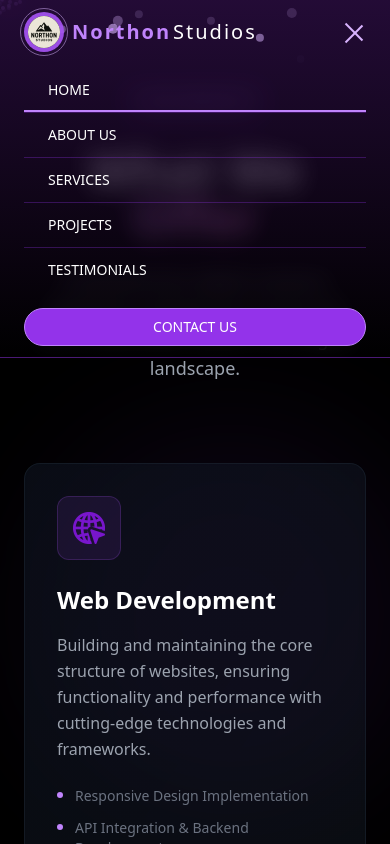
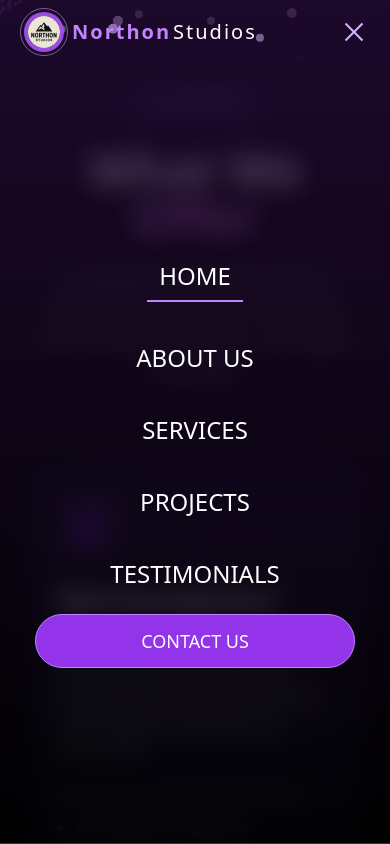
Before and after one commit to akielkucki/northonstudios, a Next.js app in the folder JR-STUDIOS/: page /services in a window 390 px wide. Both pictures are taken after a click on the button 354 px from the left and 32 px from the top of the page. Shown: the top 844 px of the page. Built offline with nearby package versions, Linux system fonts and the light colour scheme.

Commit message:
Enhance NavBar: add mobile menu with animations, prevent body scroll on expansion, and improve responsiveness with motion effects.

```diff
--- a/JR-STUDIOS/src/components/NavBar.jsx
+++ b/JR-STUDIOS/src/components/NavBar.jsx
@@ -1,6 +1,6 @@
 "use client";
 import React, { useState, useEffect } from 'react';
-import { motion } from 'framer-motion';
+import { motion, AnimatePresence } from 'framer-motion';
 import { Particles } from "@/components/magicui/particles";
 import Image from "next/image";
 import {brand} from "@/lib/vars";
@@ -12,6 +12,7 @@ const FuturisticNavbar = () => {
     const [scrollPosition, setScrollPosition] = useState(0);
     const [isExpanded, setIsExpanded] = useState(false);
     const route = usePathname()
+
     useEffect(() => {
         const handleScroll = () => {
             setScrollPosition(window.scrollY);
@@ -22,6 +23,19 @@ const FuturisticNavbar = () => {
             window.removeEventListener('scroll', handleScroll);
         };
     }, []);
+
+    // Prevent body scroll when mobile menu is open
+    useEffect(() => {
+        if (isExpanded) {
+            document.body.style.overflow = 'hidden';
+        } else {
+            document.body.style.overflow = 'unset';
+        }
+
+        return () => {
+            document.body.style.overflow = 'unset';
+        };
+    }, [isExpanded]);
 
     const navItems = [
         { id: 'HOME', label: 'HOME' },
@@ -41,13 +55,84 @@ const FuturisticNavbar = () => {
         }
     };
 
+    const mobileMenuVariants = {
+        closed: {
+            opacity: 0,
+            height: 0,
+            transition: {
+                duration: 0.3,
+                ease: "easeInOut",
+                when: "afterChildren"
+            }
+        },
+        open: {
+            opacity: 1,
+            height: "calc(100vh - 60px)",
+            transition: {
+                duration: 0.3,
+                ease: "easeInOut",
+                when: "beforeChildren",
+                staggerChildren: 0.1
+            }
+        }
+    };
+
+    const mobileItemVariants = {
+        closed: {
+            opacity: 0,
+            x: -20,
+            transition: {
+                duration: 0.2
+            }
+        },
+        open: {
+            opacity: 1,
+            x: 0,
+            transition: {
+                duration: 0.3
+            }
+        }
+    };
+
+    const handleNavClick = (item) => {
+        setActiveNav(item.id);
+        setIsExpanded(false);
+
+        if (route !== "/") {
+            // Navigate to home with hash
+            window.location.href = `/#${String(item.id).toLowerCase()}`;
+        } else {
+            // On home page, scroll smoothly
+            const el = document.getElementById(String(item.id).toLowerCase());
+            if (el) {
+                el.scrollIntoView({ behavior: "smooth", block: "start" });
+            }
+        }
+    };
+
+
     return (
         <header className="fixed w-full top-0 z-50">
-            {/* Backdrop Layer */}
-            <div className="absolute inset-0 backdrop-blur-md bg-black/70 border-b border-purple-600/50 z-0"></div>
+            {/* Backdrop Layer - Animated for mobile */}
+            <motion.div
+                className="absolute inset-0 backdrop-blur-md bg-black/70 border-b border-purple-600/50 z-0"
+                initial={false}
+                animate={{
+                    height: isExpanded ? '100vh' : 'auto',
+                }}
+                transition={{ duration: 0.3, ease: "easeInOut" }}
+            />
 
             {/* Glow Effect */}
-            <div className="absolute inset-0 bg-gradient-to-b from-purple-900/40 to-transparent z-0"></div>
+            <motion.div
+                className="absolute top-0 left-0 right-0 h-32 bg-gradient-to-b from-purple-900/40 to-transparent z-0"
+                initial={false}
+                animate={{
+                    opacity: isExpanded ? 0.8 : 0.4,
+                    height: isExpanded ? '100vh' : '8rem',
+                }}
+                transition={{ duration: 0.3 }}
+            />
 
             {/* Particle Effects */}
             <Particles
@@ -60,9 +145,10 @@ const FuturisticNavbar = () => {
             />
 
             {/* Main Navbar Content */}
-            <div className="relative flex flex-col md:flex-row items-center justify-between px-6 py-3 z-10">
+            <div className="relative z-10">
+                {/* Top Bar - Always visible */}
+                <div className="flex items-center justify-between px-6 py-3">
                     {/* Logo Area */}
-                <div className="flex items-center justify-between w-full md:w-auto">
                     <motion.div
                         initial={{ opacity: 0, x: -20 }}
                         animate={{ opacity: 1, x: 0 }}
@@ -84,44 +170,25 @@ const FuturisticNavbar = () => {
                         </h2>
                     </motion.div>
 
-                    {/* Mobile Hamburger */}
-                    <motion.button
-                        whileTap={{ scale: 0.95 }}
-                        onClick={() => setIsExpanded(!isExpanded)}
-                        className="md:hidden text-white relative"
-                    >
-                        <div className={`w-6 h-0.5 bg-purple-300 mb-1 transition-all ${isExpanded ? 'rotate-45 translate-y-1.5' : ''}`}></div>
-                        <div className={`w-6 h-0.5 bg-purple-300 mb-1 transition-all ${isExpanded ? 'opacity-0' : ''}`}></div>
-                        <div className={`w-6 h-0.5 bg-purple-300 transition-all ${isExpanded ? '-rotate-45 -translate-y-1' : ''}`}></div>
-                    </motion.button>
-                </div>
-
-                {/* Nav Links - Futuristic Horizontal Navigation for Desktop */}
-                <div className={`md:flex ${isExpanded ? 'flex' : 'hidden'} flex-col md:flex-row items-center w-full md:w-auto mt-4 md:mt-0 transition-all duration-300`}>
-                    <nav className="relative flex flex-col md:flex-row md:items-center md:bg-black/70 md:backdrop-blur-sm md:rounded-full md:border md:border-purple-500/50 md:px-3 md:py-1 w-full md:w-auto">
+                    {/* Desktop Navigation */}
+                    <div className="hidden md:flex items-center">
+                        <nav className="relative flex items-center bg-black/70 backdrop-blur-sm rounded-full border border-purple-500/50 px-3 py-1">
                             {navItems.map((item, index) => {
                                 if (route.length > 1) return <Link
                                     key={item.id}
-                                className={`relative cursor-pointer text-white font-normal text-sm py-3 md:py-2 px-6 md:px-4 transition-all duration-300 ease-in ${
+                                    className={`relative cursor-pointer text-white font-normal text-sm py-2 px-4 transition-all duration-300 ease-in ${
                                         activeNav === item.id
                                             ? 'text-purple-300 font-medium'
                                             : 'text-white hover:text-white'
-                                } ${index !== navItems.length - 1 ? 'border-b md:border-b-0 border-purple-600/30' : ''}`}
+                                    }`}
                                     onMouseOver={() => setActiveNav(item.id)}
                                     href={`/#${item.id}`}
                                 >
                                     {item.label}
                                     {activeNav === item.id && (
                                         <motion.div
-                                        layoutId="activeIndicator"
-                                        className="absolute bottom-0 left-0 h-0.5 bg-purple-400 w-full md:hidden"
-                                        transition={{ type: "spring", duration: 0.5 }}
-                                    />
-                                )}
-                                {activeNav === item.id && (
-                                    <motion.div
                                             layoutId="activeDot"
-                                        className="absolute -bottom-0.5 left-1/2 transform -translate-x-1/2 h-1.5 w-1.5 bg-purple-300 rounded-full hidden md:block"
+                                            className="absolute -bottom-0.5 left-1/2 transform -translate-x-1/2 h-1.5 w-1.5 bg-purple-300 rounded-full"
                                             transition={{ type: "spring", duration: 0.5 }}
                                         />
                                     )}
@@ -131,11 +198,11 @@ const FuturisticNavbar = () => {
                                     variants={glowVariants}
                                     initial="initial"
                                     whileHover="hover"
-                                className={`relative cursor-pointer text-white font-normal text-sm py-3 md:py-2 px-6 md:px-4 transition-all duration-300 ease-in ${
+                                    className={`relative cursor-pointer text-white font-normal text-sm py-2 px-4 transition-all duration-300 ease-in ${
                                         activeNav === item.id
                                             ? 'text-purple-300 font-medium'
                                             : 'text-white hover:text-white'
-                                } ${index !== navItems.length - 1 ? 'border-b md:border-b-0 border-purple-600/30' : ''}`}
+                                    }`}
                                     onMouseOver={() => setActiveNav(item.id)}
                                     onClick={() => {
                                         document.getElementById(item.id.toLowerCase())?.scrollIntoView({ behavior: 'smooth' });
@@ -144,37 +211,149 @@ const FuturisticNavbar = () => {
                                     {item.label}
                                     {activeNav === item.id && (
                                         <motion.div
-                                        layoutId="activeIndicator"
-                                        className="absolute bottom-0 left-0 h-0.5 bg-purple-400 w-full md:hidden"
-                                        transition={{ type: "spring", duration: 0.5 }}
-                                    />
-                                )}
-                                {activeNav === item.id && (
-                                    <motion.div
                                             layoutId="activeDot"
-                                        className="absolute -bottom-0.5 left-1/2 transform -translate-x-1/2 h-1.5 w-1.5 bg-purple-300 rounded-full hidden md:block"
+                                            className="absolute -bottom-0.5 left-1/2 transform -translate-x-1/2 h-1.5 w-1.5 bg-purple-300 rounded-full"
                                             transition={{ type: "spring", duration: 0.5 }}
                                         />
                                     )}
                                 </motion.a>
                             })}
-
-                        {/* Animated Selection Indicator (Only visible on desktop) */}
-
                         </nav>
 
-                    {/* Contact Button */}
+                        {/* Contact Button - Desktop */}
                         <motion.button
                             whileHover={{ scale: 1.05, boxShadow: "0 0 15px rgba(168, 85, 247, 0.7)" }}
-                        className="mt-4 md:mt-0 md:ml-4 bg-purple-600 border border-purple-400 text-white font-medium rounded-full py-2 px-6 text-sm flex items-center justify-center relative group w-full md:w-auto"
+                            className="ml-4 bg-purple-600 border border-purple-400 text-white font-medium rounded-full py-2 px-6 text-sm flex items-center justify-center relative group"
                             onClick={() => {
-                            document.getElementById("contact").scrollIntoView({ behavior: 'smooth' });
+                                if (route.length > 1) {
+                                    window.location.href = '/#contact';
+                                } else {
+                                    document.getElementById("contact")?.scrollIntoView({ behavior: 'smooth' });
+                                }
                             }}
                         >
                             <span className="absolute inset-0 bg-gradient-to-r from-purple-800 to-purple-600 rounded-full opacity-0 group-hover:opacity-100 transition-opacity duration-500"></span>
                             <span className="relative z-10">CONTACT US</span>
                         </motion.button>
                     </div>
+
+                    {/* Mobile Hamburger */}
+                    <motion.button
+                        whileTap={{ scale: 0.95 }}
+                        onClick={() => setIsExpanded(!isExpanded)}
+                        className="md:hidden text-white relative z-50"
+                    >
+                        <motion.div
+                            className="w-6 h-0.5 bg-purple-300 mb-1.5"
+                            animate={{
+                                rotate: isExpanded ? 45 : 0,
+                                y: isExpanded ? 8 : 0,
+                            }}
+                            transition={{ duration: 0.3 }}
+                        />
+                        <motion.div
+                            className="w-6 h-0.5 bg-purple-300 mb-1.5"
+                            animate={{
+                                opacity: isExpanded ? 0 : 1,
+                            }}
+                            transition={{ duration: 0.2 }}
+                        />
+                        <motion.div
+                            className="w-6 h-0.5 bg-purple-300"
+                            animate={{
+                                rotate: isExpanded ? -45 : 0,
+                                y: isExpanded ? -8 : 0,
+                            }}
+                            transition={{ duration: 0.3 }}
+                        />
+                    </motion.button>
+                </div>
+
+                {/* Mobile Menu - Fullscreen */}
+                <AnimatePresence>
+                    {isExpanded && (
+                        <motion.div
+                            className="md:hidden overflow-hidden"
+                            variants={mobileMenuVariants}
+                            initial="closed"
+                            animate="open"
+                            exit="closed"
+                        >
+                            <div className="flex flex-col items-center justify-center h-full px-6 space-y-2">
+                                {/* Mobile Nav Items */}
+                                {navItems.map((item) => (
+                                    <motion.div
+                                        key={item.id}
+                                        variants={mobileItemVariants}
+                                        className="w-full"
+                                    >
+                                        {route.length > 1 ? (
+                                            <Link
+                                                href={`/#${item.id}`}
+                                                className={`block text-center text-white font-normal text-2xl py-4 transition-all duration-300 ${
+                                                    activeNav === item.id
+                                                        ? 'text-purple-300 font-medium'
+                                                        : 'text-white hover:text-purple-300'
+                                                }`}
+                                                onClick={() => {
+                                                    setActiveNav(item.id);
+                                                    setIsExpanded(false);
+                                                }}
+                                            >
+                                                {item.label}
+                                                {activeNav === item.id && (
+                                                    <motion.div
+                                                        layoutId="mobileActiveIndicator"
+                                                        className="h-0.5 bg-purple-400 w-24 mx-auto mt-2"
+                                                        transition={{ type: "spring", duration: 0.5 }}
+                                                    />
+                                                )}
+                                            </Link>
+                                        ) : (
+                                            <motion.button
+                                                className={`w-full text-center text-white font-normal text-2xl py-4 transition-all duration-300 ${
+                                                    activeNav === item.id
+                                                        ? 'text-purple-300 font-medium'
+                                                        : 'text-white hover:text-purple-300'
+                                                }`}
+                                                onClick={() => handleNavClick(item)}
+                                            >
+                                                {item.label}
+                                                {activeNav === item.id && (
+                                                    <motion.div
+                                                        layoutId="mobileActiveIndicator"
+                                                        className="h-0.5 bg-purple-400 w-24 mx-auto mt-2"
+                                                        transition={{ type: "spring", duration: 0.5 }}
+                                                    />
+                                                )}
+                                            </motion.button>
+                                        )}
+                                    </motion.div>
+                                ))}
+
+                                {/* Mobile Contact Button */}
+                                <motion.button
+                                    variants={mobileItemVariants}
+                                    className="mt-8 bg-purple-600 border border-purple-400 text-white font-medium rounded-full py-3 px-8 text-lg flex items-center justify-center relative group w-full max-w-xs"
+                                    onClick={() => {
+                                        setIsExpanded(false);
+                                        if (route.length > 1) {
+                                            window.location.href = '/#contact';
+                                        } else {
+                                            setTimeout(() => {
+                                                document.getElementById("contact")?.scrollIntoView({ behavior: 'smooth' });
+                                            }, 300);
+                                        }
+                                    }}
+                                    whileTap={{ scale: 0.95 }}
+                                >
+                                    <span className="absolute inset-0 bg-gradient-to-r from-purple-800 to-purple-600 rounded-full opacity-0 group-hover:opacity-100 transition-opacity duration-500"></span>
+                                    <span className="relative z-10">CONTACT US</span>
+                                </motion.button>
+                            </div>
+                        </motion.div>
+                    )}
+                </AnimatePresence>
             </div>
         </header>
     );
```
Lines whose indentation alone changed are shown as unchanged.
